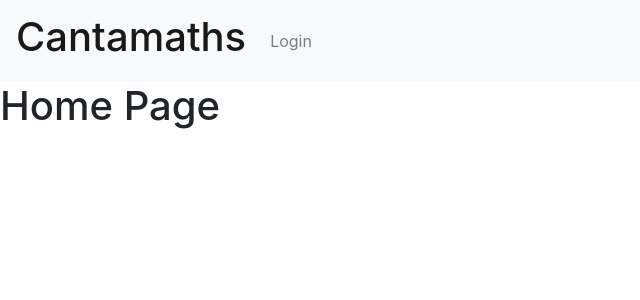
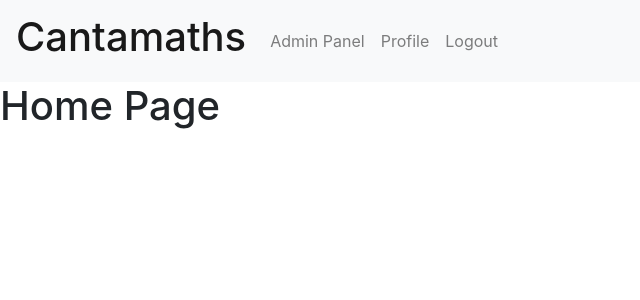
Before and after one commit to mko2302/cantamaths, a PHP site: page /index.php in a window 1280 px wide. Shown: the top 300 px of the page, without its empty margins (0-640 px from the left). Run offline with PHP 8.4, Linux system fonts and the light colour scheme; a user stored in the database is signed in.

Commit message:
Update navbar.php
fixed which nav items show up depending on user

```diff
--- a/website/navbar.php
+++ b/website/navbar.php
@@ -1,6 +1,5 @@
-<!-- link to home -->
-
 <div class="navbar navbar-expand-lg navbar-light bg-light">
+  <!-- link to home -->
   <a class="navbar-brand" href="index.php"><h1>Cantamaths</h1></a>
 
   <button class="navbar-toggler" type="button" data-toggle="collapse" data-target="#navbarSupportedContent" aria-controls="navbarSupportedContent" aria-expanded="false" aria-label="Toggle navigation">
@@ -10,15 +9,20 @@
   <div class="collapse navbar-collapse" id="navbarSupportedContent">
     <ul class="navbar-nav mr-auto">
       <?php
-        if(!isset($_SESSION['user'])) {
-          echo"<li class='nav-item'> <a class='nav-link' href='index.php?page=login'>Login</a> </li>";
-        } elseif (isset($_SESSION['admin'])) {
+        session_start();
+
+        // if user is an admin add admin panel button
+        if (isset($_SESSION['admin'])) {
           echo"<li class='nav-item'> <a class='nav-link' href='index.php?page=adminpanel'>Admin Panel</a> </li>";
-          echo"<li class='nav-item'> <a class='nav-link' href='index.php?page=logout'>Logout</a> </li>";
-        } elseif (isset($_SESSION['user'])) {
+        }
+
+        // if user logs in add items to navbar
+        if (isset($_SESSION['user'])) {
           echo"<li class='nav-item'> <a class='nav-link' href='index.php?page=profile'>Profile</a> </li>";
           echo"<li class='nav-item'> <a class='nav-link' href='index.php?page=logout'>Logout</a> </li>";
-        };
+        } else {
+          echo"<li class='nav-item'> <a class='nav-link' href='index.php?page=login'>Login</a> </li>";
+        }
        ?>
       </ul>
 
```
